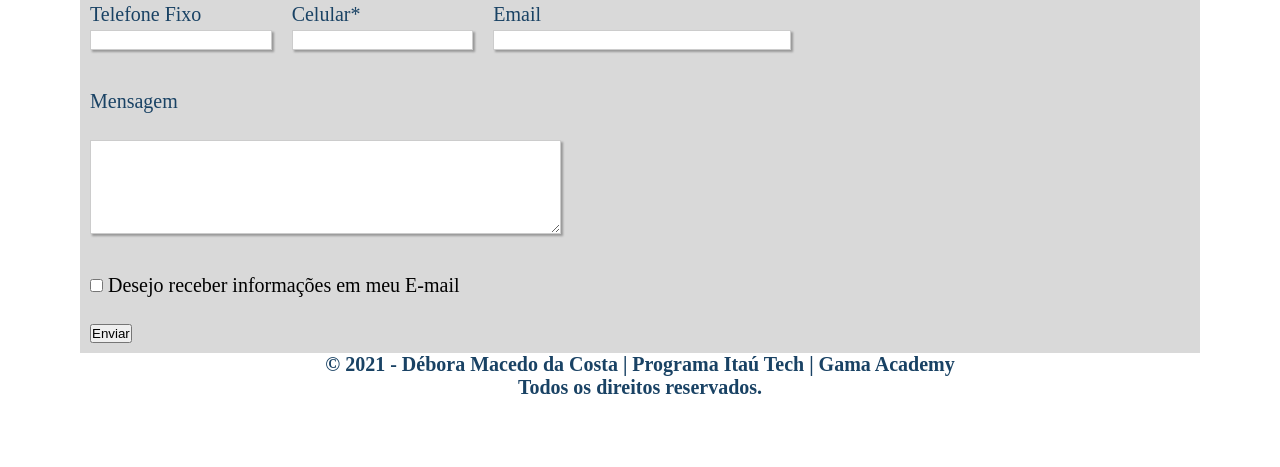
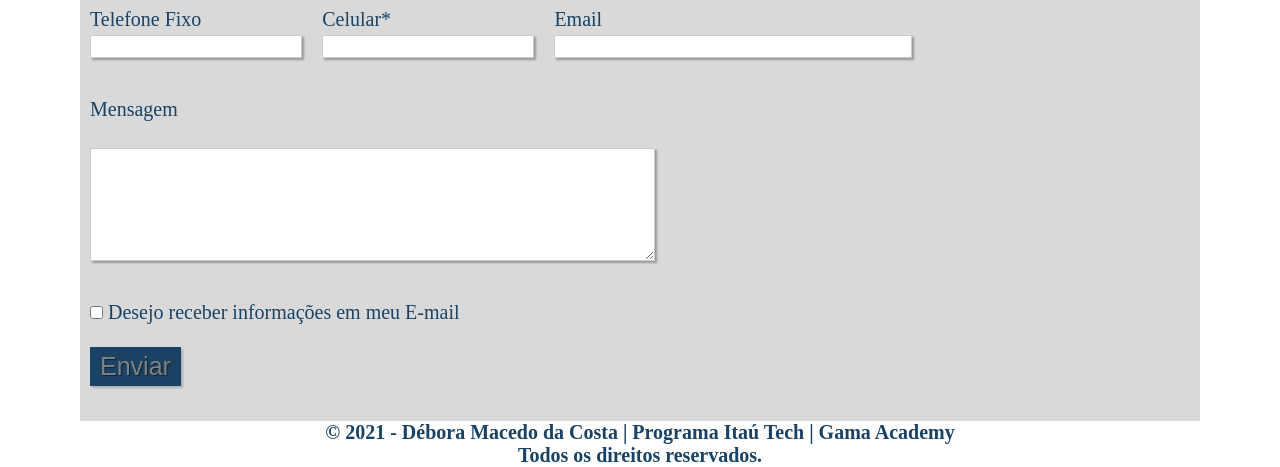
Before and after one commit to Deboramc05/Formulario-Cadastro-Pessoal, a plain HTML site: page index.html in a window 1280 px wide. Shown: the part 461-928 px from the top of the page. Before the commit the page ends 860 px from the top, so only its background shows below. Drawn offline with Linux system fonts and the light colour scheme.

Commit message:
configuração de class informativo e botão de envio

```diff
--- a/style.css
+++ b/style.css
@@ -89,3 +89,37 @@ border: 1px solid #CCC;
  border: 1px solid #CCC;
  box-shadow: 2px 2px 2px rgba(0,0,0,0.3);
  display: block;
+}
+
+input, select, textarea, button {
+    font-family: 'Times New Roman', 'Times', Arial ', 'Arial, sans-serif;
+    font-size: 16px;
+
+ }
+.informativo{
+
+    align-items: center;
+    color: #194264;
+
+}
+
+.botao
+{
+    font-size: 25px;
+    background: #194264;
+    border: 0;
+    margin-bottom: 1em;
+    color: gray;
+    padding: 0.2em 0.4em;
+    box-shadow: 2px 2px 2px rgba(0,0,0,0.2);
+    text-shadow: 1px 1px 1px rgba(0,0,0,0.5);
+
+
+}
+.botao:hover {
+    background: rgba(204, 204, 204, 0.747);
+    box-shadow: inset 2px 2px 2px rgba(0,0,0,0.2);
+    text-shadow: none;
+    color: #194264;
+
+}
```
